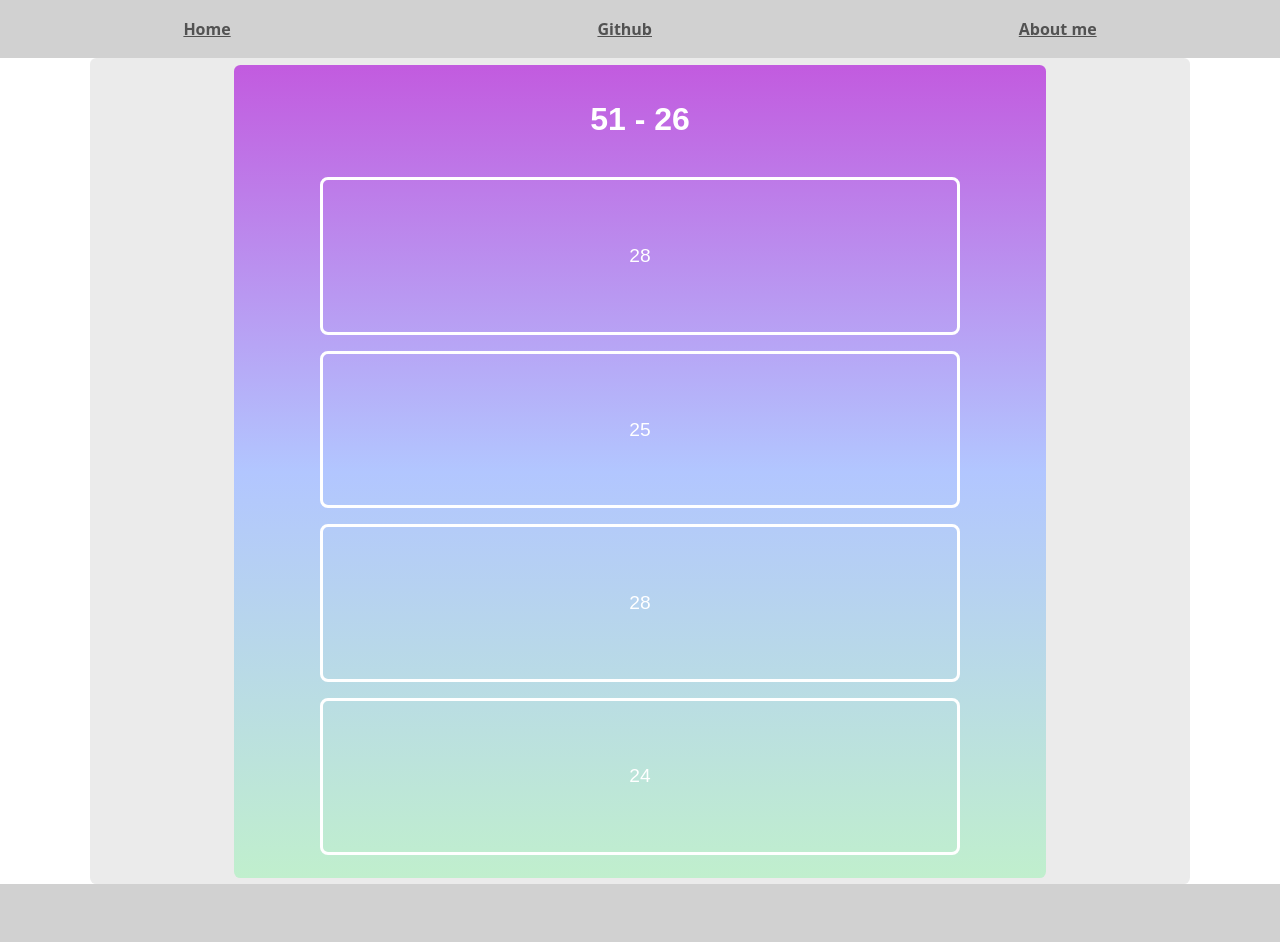
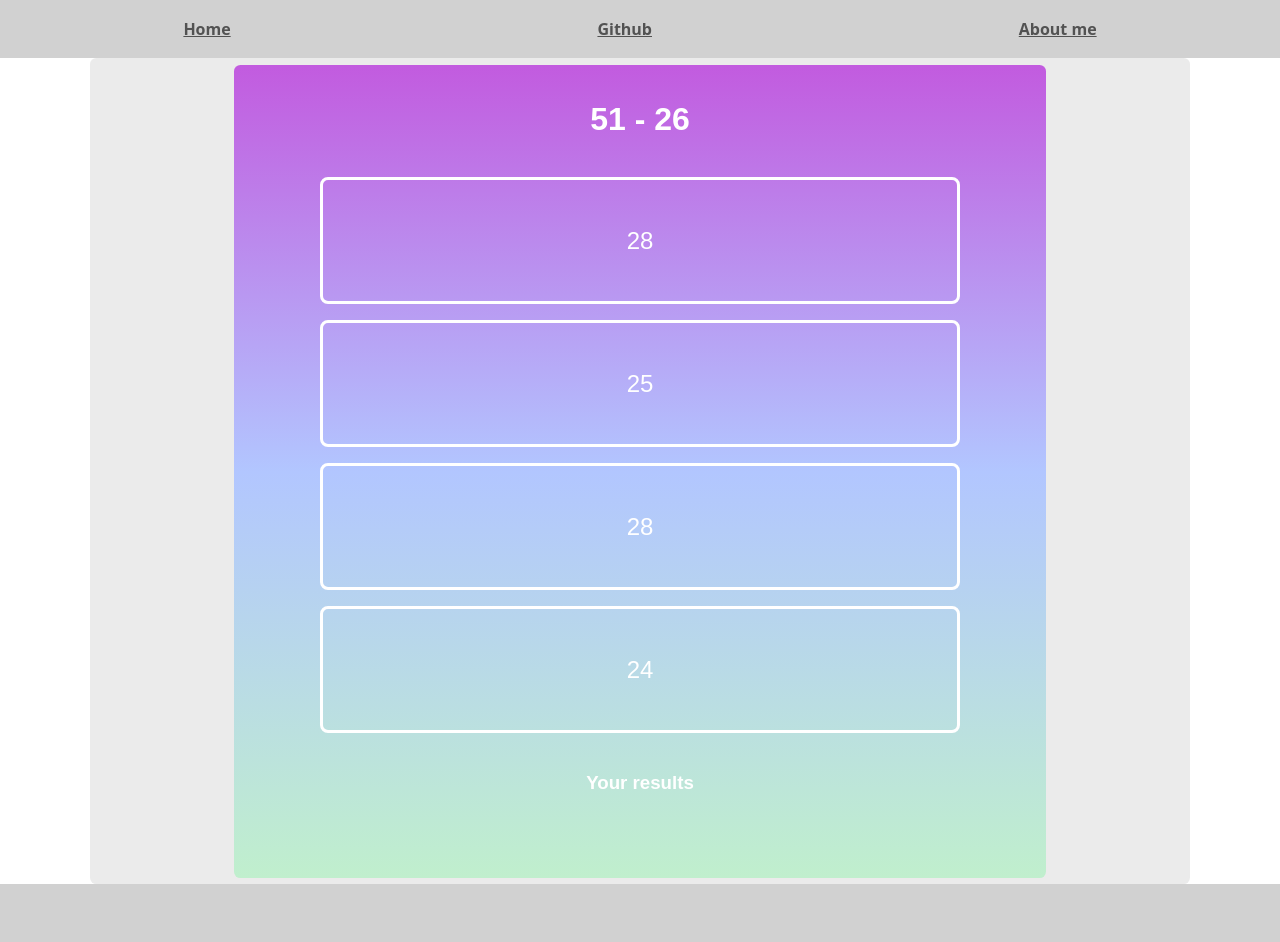
Before and after one commit to Foxelyss/Foxelyss.github.io, a Jekyll site: the page built from pages/MathGame.html, in a window 1280 px wide. Built offline with Jekyll 4.4.1, drawn with Linux system fonts in a browser that asks for light colours.

Commit message:
added results

```diff
--- a/assets/css/someGame/game.css
+++ b/assets/css/someGame/game.css
@@ -30,7 +30,7 @@
   color: inherit;
   text-align: center;
 
-  font-size: larger;
+  font-size: x-large;
 
   margin-bottom: 1rem;
 
--- a/pages/MathGame.html
+++ b/pages/MathGame.html
@@ -10,12 +10,13 @@
   <div
     id="answers"
     class="gameElement columnContainer"
-    style="height: 100%; width: 100%"
+    style="height: 80%; width: 100%"
   >
-    <button id="0" class="gameButton" onclick="CheckAnswer();">@</button>
-    <button id="1" class="gameButton" onclick="CheckAnswer();">@</button>
-    <button id="2" class="gameButton" onclick="CheckAnswer();">@</button>
-    <button id="3" class="gameButton" onclick="CheckAnswer();">@</button>
+    <button id="0" class="gameButton" onclick="CheckAnswer(0);">@</button>
+    <button id="1" class="gameButton" onclick="CheckAnswer(1);">@</button>
+    <button id="2" class="gameButton" onclick="CheckAnswer(2);">@</button>
+    <button id="3" class="gameButton" onclick="CheckAnswer(3);">@</button>
+    <h3 id="results">Your results</h3>
   </div>
 </div>
 
@@ -67,10 +71,18 @@
 
     btn = document.getElementById(getRandomArbitrary(0, 3));
     btn.textContent = rightAnswer;
+    answer = rightAnswer;
   }
+
   InstantiateExercise();
 
-  function CheckAnswer() {
+  function CheckAnswer(button) {
     InstantiateExercise();
+    if (document.getElementById(button).textContent == answer) {
+      rightAnswersQuantity++;
+      document.getElementById(
+        "results"
+      ).textContent = `You win ${rightAnswersQuantity}`;
+    }
   }
 </script>
```
Also changed, not shown: other parts of pages/MathGame.html (+3 -0 lines).
